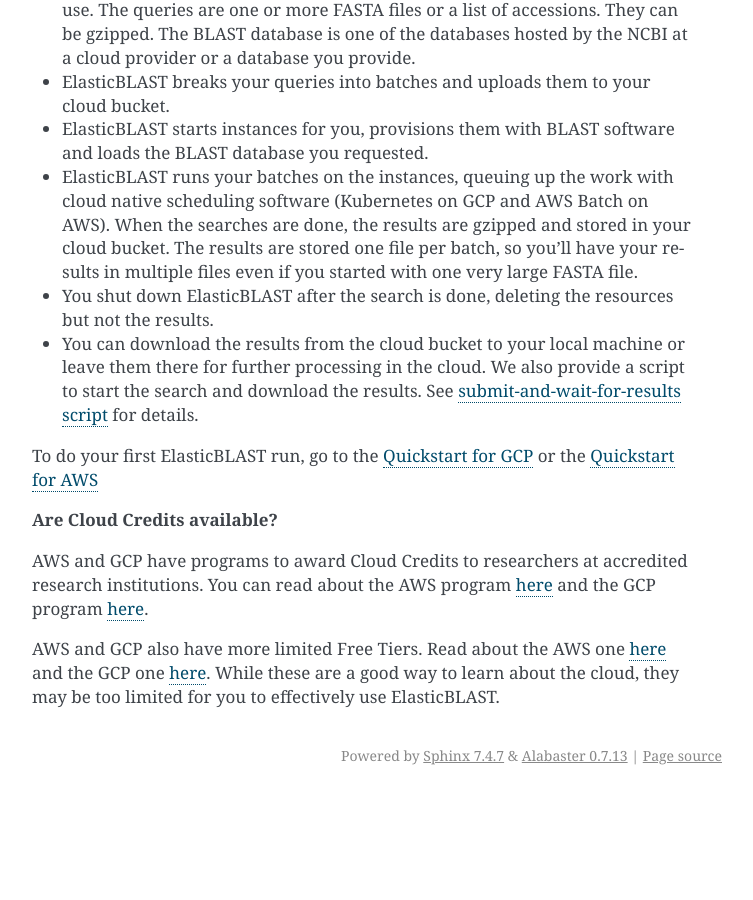
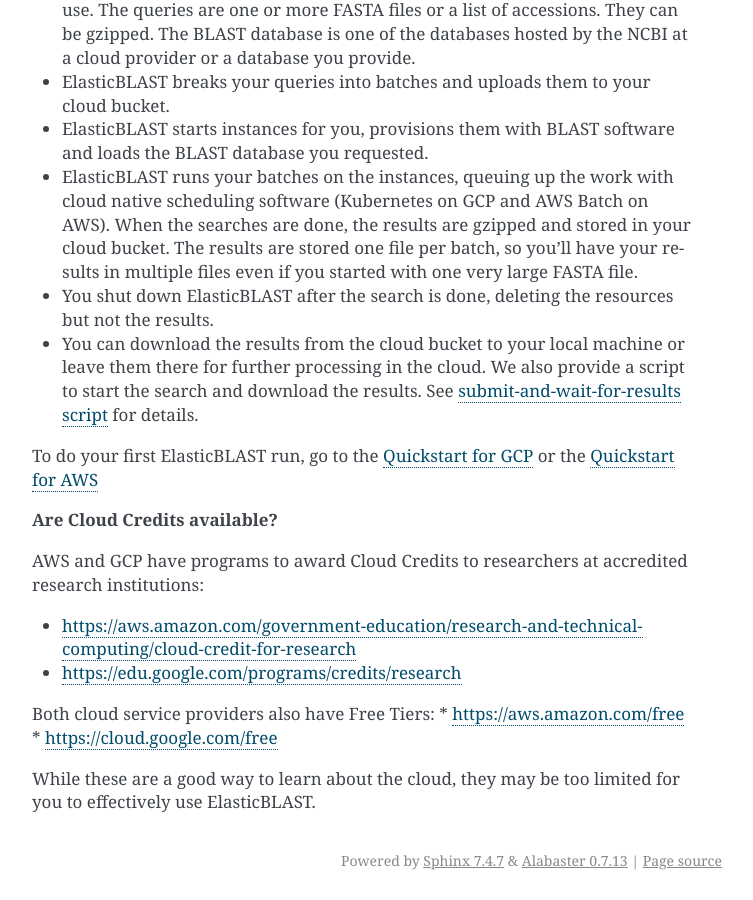
Before and after one commit to ncbi/elastic-blast-docs, a Sphinx documentation site: the page built from docs/source/overview.rst, in a window 1280 px wide and 900 px high, scrolled down 1678 px. Shown: the whole window, without its empty margins (388-1141 px from the left). Built offline with Sphinx 7.4.7, drawn with Linux system fonts in a browser that asks for light colours; before the commit the page ends 2473 px from its top, so only the background shows below that.

Commit message:
Fix warnings

```diff
--- a/docs/source/overview.rst
+++ b/docs/source/overview.rst
@@ -73,6 +73,13 @@
 
 **Are Cloud Credits available?**
 
-AWS and GCP have programs to award Cloud Credits to researchers at accredited research institutions.  You can read about the AWS program `here <https://aws.amazon.com/government-education/research-and-technical-computing/cloud-credit-for-research/>`_ and the GCP program `here <https://edu.google.com/programs/credits/research/?modal_active=none>`_.
+AWS and GCP have programs to award Cloud Credits to researchers at accredited research institutions:
 
-AWS and GCP also have more limited Free Tiers.  Read about the AWS one `here <https://aws.amazon.com/free>`_ and the GCP one `here <https://cloud.google.com/free>`_.  While these are a good way to learn about the cloud, they may be too limited for you to effectively use ElasticBLAST.
+* https://aws.amazon.com/government-education/research-and-technical-computing/cloud-credit-for-research
+* https://edu.google.com/programs/credits/research
+
+Both cloud service providers also have Free Tiers:
+* https://aws.amazon.com/free
+* https://cloud.google.com/free
+
+While these are a good way to learn about the cloud, they may be too limited for you to effectively use ElasticBLAST.
--- a/docs/source/tutorials.rst
+++ b/docs/source/tutorials.rst
@@ -162,8 +162,10 @@
 submit-and-wait-for-results script
 ^^^^^^^^^^^^^^^^^^^^^^^^^^^^^^^^^^
 
-In this example, you use a sample script to run ElasticBLAST. The script submits your search, checks the status on a regular basis, downloads your results from the cloud bucket, and runs the delete command once the timeout has expired or the search has completed (whichever happens first). The timeout (in minutes) can be specified when the script is invoked.
-You can see the script `here <https://github.com/ncbi/elastic-blast-demos/blob/master/submit-and-wait-for-results.sh>`_.
+.. _script: https://github.com/ncbi/elastic-blast-demos/blob/master/submit-and-wait-for-results.sh
+
+In this example, you use a sample script_ to run ElasticBLAST. The script_ submits your search, checks the status on a regular basis, downloads your results from the cloud bucket, and runs the delete command once the timeout has expired or the search has completed (whichever happens first). The timeout (in minutes) can be specified when the script is invoked.
+This script_ is freely available.
 You can obtain it via following commands:
 
 .. code-block:: bash
```
